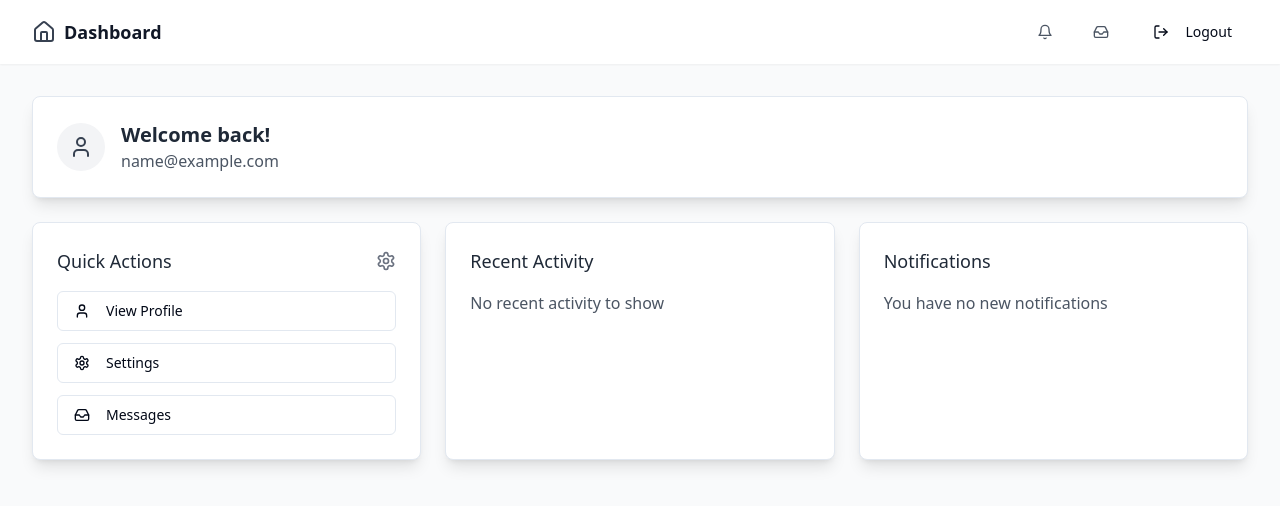
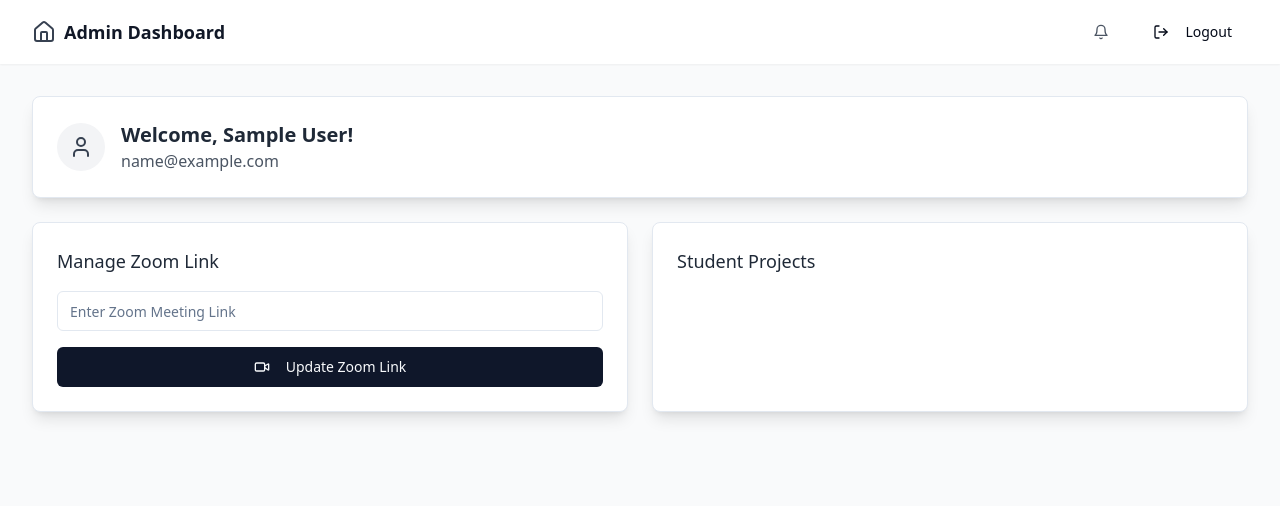
Before and after one commit to PiyushChaturvedii/login-leaf-saver, a React (Vite) app: page /dashboard in a window 1280 px wide. Shown: the top 506 px of the page. Built offline with nearby package versions, Linux system fonts and the light colour scheme; sample sign-in values are in the browser's storage.

Commit message:
Implement basic login system
This commit implements a basic login system with separate logins for admins and students.  Students will be able to submit projects, and admins will assign grades.  Admin will also be able to add Zoom links.

```diff
--- a/src/pages/Dashboard.tsx
+++ b/src/pages/Dashboard.tsx
@@ -1,18 +1,34 @@
 
 import { useState, useEffect } from 'react';
 import { useNavigate } from 'react-router-dom';
-import { User, Settings, LogOut, Home, Bell, Inbox } from 'lucide-react';
+import { User, Settings, LogOut, Home, Bell, Upload, Video, Check } from 'lucide-react';
 import { Button } from "@/components/ui/button";
 import { Card } from "@/components/ui/card";
+import { Input } from "@/components/ui/input";
 import { toast } from "sonner";
 
 interface UserData {
   email: string;
+  name: string;
+  role: 'admin' | 'student';
+}
+
+interface Project {
+  id: string;
+  studentEmail: string;
+  title: string;
+  description: string;
+  submittedAt: string;
+  grade?: number;
 }
 
 const Dashboard = () => {
   const navigate = useNavigate();
   const [userData, setUserData] = useState<UserData | null>(null);
+  const [projectTitle, setProjectTitle] = useState('');
+  const [projectDescription, setProjectDescription] = useState('');
+  const [zoomLink, setZoomLink] = useState('');
+  const [projects, setProjects] = useState<Project[]>([]);
 
   useEffect(() => {
     // Check if user is logged in
@@ -22,6 +38,18 @@ const Dashboard = () => {
       return;
     }
     setUserData(JSON.parse(currentUser));
+
+    // Load projects
+    const savedProjects = localStorage.getItem('projects');
+    if (savedProjects) {
+      setProjects(JSON.parse(savedProjects));
+    }
+
+    // Load zoom link for students
+    const savedZoomLink = localStorage.getItem('zoomLink');
+    if (savedZoomLink) {
+      setZoomLink(savedZoomLink);
+    }
   }, [navigate]);
 
   const handleLogout = () => {
@@ -30,22 +58,55 @@ const Dashboard = () => {
     navigate('/');
   };
 
+  const handleProjectSubmit = (e: React.FormEvent) => {
+    e.preventDefault();
+    if (!userData) return;
+
+    const newProject: Project = {
+      id: Date.now().toString(),
+      studentEmail: userData.email,
+      title: projectTitle,
+      description: projectDescription,
+      submittedAt: new Date().toISOString(),
+    };
+
+    const updatedProjects = [...projects, newProject];
+    localStorage.setItem('projects', JSON.stringify(updatedProjects));
+    setProjects(updatedProjects);
+    setProjectTitle('');
+    setProjectDescription('');
+    toast.success('Project submitted successfully!');
+  };
+
+  const handleZoomLinkUpdate = (e: React.FormEvent) => {
+    e.preventDefault();
+    localStorage.setItem('zoomLink', zoomLink);
+    toast.success('Zoom link updated successfully!');
+  };
+
+  const handleGradeSubmit = (projectId: string, grade: number) => {
+    const updatedProjects = projects.map(project =>
+      project.id === projectId ? { ...project, grade } : project
+    );
+    localStorage.setItem('projects', JSON.stringify(updatedProjects));
+    setProjects(updatedProjects);
+    toast.success('Grade submitted successfully!');
+  };
+
   return (
     <div className="min-h-screen bg-gray-50">
-      {/* Navbar */}
       <nav className="bg-white shadow-sm">
         <div className="max-w-7xl mx-auto px-4 sm:px-6 lg:px-8">
           <div className="flex justify-between items-center h-16">
             <div className="flex items-center">
               <Home className="w-6 h-6 text-gray-700" />
-              <span className="ml-2 text-lg font-semibold text-gray-900">Dashboard</span>
+              <span className="ml-2 text-lg font-semibold text-gray-900">
+                {userData?.role === 'admin' ? 'Admin Dashboard' : 'Student Dashboard'}
+              </span>
             </div>
             <div className="flex items-center space-x-4">
               <Button variant="ghost" size="icon">
                 <Bell className="w-5 h-5 text-gray-600" />
-              </Button>
-              <Button variant="ghost" size="icon">
-                <Inbox className="w-5 h-5 text-gray-600" />
               </Button>
               <Button variant="ghost" onClick={handleLogout}>
                 <LogOut className="w-5 h-5 mr-2" />
@@ -56,9 +117,8 @@ const Dashboard = () => {
         </div>
       </nav>
 
-      {/* Main Content */}
       <div className="max-w-7xl mx-auto px-4 sm:px-6 lg:px-8 py-8">
-        <div className="grid grid-cols-1 md:grid-cols-2 lg:grid-cols-3 gap-6">
+        <div className="grid grid-cols-1 md:grid-cols-2 gap-6">
           {/* Welcome Card */}
           <Card className="col-span-full bg-white p-6 shadow-lg">
             <div className="flex items-center space-x-4">
@@ -66,44 +126,121 @@ const Dashboard = () => {
                 <User className="w-6 h-6 text-gray-700" />
               </div>
               <div>
-                <h2 className="text-xl font-semibold text-gray-800">Welcome back!</h2>
+                <h2 className="text-xl font-semibold text-gray-800">Welcome, {userData?.name}!</h2>
                 <p className="text-gray-600">{userData?.email}</p>
               </div>
             </div>
           </Card>
 
-          {/* Quick Actions */}
+          {userData?.role === 'admin' ? (
+            <>
+              {/* Admin: Zoom Link Management */}
               <Card className="p-6 bg-white shadow-lg">
-            <div className="flex items-center justify-between mb-4">
-              <h3 className="text-lg font-medium text-gray-800">Quick Actions</h3>
-              <Settings className="w-5 h-5 text-gray-500" />
-            </div>
-            <div className="space-y-3">
-              <Button className="w-full justify-start" variant="outline">
-                <User className="w-4 h-4 mr-2" />
-                View Profile
+                <h3 className="text-lg font-medium text-gray-800 mb-4">Manage Zoom Link</h3>
+                <form onSubmit={handleZoomLinkUpdate} className="space-y-4">
+                  <Input
+                    type="url"
+                    placeholder="Enter Zoom Meeting Link"
+                    value={zoomLink}
+                    onChange={(e) => setZoomLink(e.target.value)}
+                    required
+                  />
+                  <Button type="submit" className="w-full">
+                    <Video className="w-4 h-4 mr-2" />
+                    Update Zoom Link
                   </Button>
-              <Button className="w-full justify-start" variant="outline">
-                <Settings className="w-4 h-4 mr-2" />
-                Settings
-              </Button>
-              <Button className="w-full justify-start" variant="outline">
-                <Inbox className="w-4 h-4 mr-2" />
-                Messages
+                </form>
+              </Card>
+
+              {/* Admin: Project Grading */}
+              <Card className="p-6 bg-white shadow-lg">
+                <h3 className="text-lg font-medium text-gray-800 mb-4">Student Projects</h3>
+                <div className="space-y-4">
+                  {projects.map((project) => (
+                    <div key={project.id} className="border p-4 rounded-lg">
+                      <h4 className="font-medium">{project.title}</h4>
+                      <p className="text-sm text-gray-600">{project.description}</p>
+                      <div className="mt-2 flex items-center gap-2">
+                        <Input
+                          type="number"
+                          placeholder="Grade (0-100)"
+                          min="0"
+                          max="100"
+                          defaultValue={project.grade}
+                          onChange={(e) => handleGradeSubmit(project.id, Number(e.target.value))}
+                        />
+                        <Button size="icon" variant="outline">
+                          <Check className="w-4 h-4" />
                         </Button>
                       </div>
+                    </div>
+                  ))}
+                </div>
+              </Card>
+            </>
+          ) : (
+            <>
+              {/* Student: Project Submission */}
+              <Card className="p-6 bg-white shadow-lg">
+                <h3 className="text-lg font-medium text-gray-800 mb-4">Submit Project</h3>
+                <form onSubmit={handleProjectSubmit} className="space-y-4">
+                  <Input
+                    placeholder="Project Title"
+                    value={projectTitle}
+                    onChange={(e) => setProjectTitle(e.target.value)}
+                    required
+                  />
+                  <textarea
+                    className="w-full p-2 border rounded-md"
+                    placeholder="Project Description"
+                    value={projectDescription}
+                    onChange={(e) => setProjectDescription(e.target.value)}
+                    rows={4}
+                    required
+                  />
+                  <Button type="submit" className="w-full">
+                    <Upload className="w-4 h-4 mr-2" />
+                    Submit Project
+                  </Button>
+                </form>
               </Card>
 
-          {/* Additional Cards */}
+              {/* Student: Zoom Link */}
               <Card className="p-6 bg-white shadow-lg">
-            <h3 className="text-lg font-medium text-gray-800 mb-4">Recent Activity</h3>
-            <p className="text-gray-600">No recent activity to show</p>
+                <h3 className="text-lg font-medium text-gray-800 mb-4">Join Class</h3>
+                {zoomLink ? (
+                  <Button
+                    className="w-full"
+                    onClick={() => window.open(zoomLink, '_blank')}
+                  >
+                    <Video className="w-4 h-4 mr-2" />
+                    Join Zoom Meeting
+                  </Button>
+                ) : (
+                  <p className="text-gray-600">No active Zoom link available</p>
+                )}
               </Card>
 
+              {/* Student: View Grades */}
               <Card className="p-6 bg-white shadow-lg">
-            <h3 className="text-lg font-medium text-gray-800 mb-4">Notifications</h3>
-            <p className="text-gray-600">You have no new notifications</p>
+                <h3 className="text-lg font-medium text-gray-800 mb-4">My Projects & Grades</h3>
+                <div className="space-y-4">
+                  {projects
+                    .filter(project => project.studentEmail === userData?.email)
+                    .map((project) => (
+                      <div key={project.id} className="border p-4 rounded-lg">
+                        <h4 className="font-medium">{project.title}</h4>
+                        <p className="text-sm text-gray-600">{project.description}</p>
+                        <p className="mt-2 font-medium">
+                          Grade: {project.grade !== undefined ? project.grade : 'Pending'}
+                        </p>
+                      </div>
+                    ))
+                  }
+                </div>
               </Card>
+            </>
+          )}
         </div>
       </div>
     </div>
--- a/src/pages/Index.tsx
+++ b/src/pages/Index.tsx
@@ -1,7 +1,7 @@
 
 import { useState } from 'react';
 import { useNavigate } from 'react-router-dom';
-import { LogIn, UserPlus, Lock } from 'lucide-react';
+import { LogIn, UserPlus, Lock, School, UserCog } from 'lucide-react';
 import { Button } from "@/components/ui/button";
 import { Input } from "@/components/ui/input";
 import { Card } from "@/components/ui/card";
@@ -10,6 +10,8 @@ import { toast } from "sonner";
 interface UserData {
   email: string;
   password: string;
+  role: 'admin' | 'student';
+  name: string;
 }
 
 const Index = () => {
@@ -17,10 +19,12 @@ const Index = () => {
   const [isLogin, setIsLogin] = useState(true);
   const [email, setEmail] = useState('');
   const [password, setPassword] = useState('');
+  const [name, setName] = useState('');
+  const [role, setRole] = useState<'admin' | 'student'>('student');
 
   const handleSubmit = async (e: React.FormEvent) => {
     e.preventDefault();
-    const userData: UserData = { email, password };
+    const userData: UserData = { email, password, role, name };
 
     try {
       // Save to local storage as JSON
@@ -32,6 +36,13 @@ const Index = () => {
           toast.error("User already exists!");
           return;
         }
+
+        // For admin registration, check if admin already exists
+        if (role === 'admin' && existingData.some((user: UserData) => user.role === 'admin')) {
+          toast.error("Admin account already exists!");
+          return;
+        }
+
         existingData.push(userData);
         localStorage.setItem('users', JSON.stringify(existingData));
         toast.success("Registration successful!");
@@ -41,7 +52,11 @@ const Index = () => {
           user.email === email && user.password === password
         );
         if (user) {
-          localStorage.setItem('currentUser', JSON.stringify({ email: user.email }));
+          localStorage.setItem('currentUser', JSON.stringify({
+            email: user.email,
+            name: user.name,
+            role: user.role
+          }));
           toast.success("Login successful!");
           navigate('/dashboard');
         } else {
@@ -58,17 +73,56 @@ const Index = () => {
       <Card className="w-full max-w-md p-8 backdrop-blur-sm bg-white/90 shadow-xl transition-all duration-300 hover:shadow-2xl">
         <div className="text-center mb-8">
           <div className="inline-block p-3 rounded-full bg-gray-50 mb-4">
-            <Lock className="w-6 h-6 text-gray-700" />
+            {isLogin ? (
+              <School className="w-8 h-8 text-gray-700" />
+            ) : (
+              role === 'admin' ? <UserCog className="w-8 h-8 text-gray-700" /> : <School className="w-8 h-8 text-gray-700" />
+            )}
           </div>
           <h1 className="text-2xl font-semibold text-gray-800 mb-2">
-            {isLogin ? 'Welcome Back' : 'Create Account'}
+            {isLogin ? 'Academy Login' : `${role === 'admin' ? 'Admin' : 'Student'} Registration`}
           </h1>
           <p className="text-gray-600 text-sm">
-            {isLogin ? 'Sign in to access your account' : 'Register for a new account'}
+            {isLogin ? 'Sign in to access your academy account' : 'Register for a new academy account'}
           </p>
         </div>
 
         <form onSubmit={handleSubmit} className="space-y-4">
+          {!isLogin && (
+            <>
+              <div className="space-y-2">
+                <Input
+                  type="text"
+                  placeholder="Full Name"
+                  value={name}
+                  onChange={(e) => setName(e.target.value)}
+                  className="w-full px-4 py-2 transition-all duration-200 focus:ring-2 focus:ring-blue-500"
+                  required
+                />
+              </div>
+              <div className="flex gap-2">
+                <Button
+                  type="button"
+                  variant={role === 'student' ? 'default' : 'outline'}
+                  className="flex-1"
+                  onClick={() => setRole('student')}
+                >
+                  <School className="w-4 h-4 mr-2" />
+                  Student
+                </Button>
+                <Button
+                  type="button"
+                  variant={role === 'admin' ? 'default' : 'outline'}
+                  className="flex-1"
+                  onClick={() => setRole('admin')}
+                >
+                  <UserCog className="w-4 h-4 mr-2" />
+                  Admin
+                </Button>
+              </div>
+            </>
+          )}
+
           <div className="space-y-2">
             <Input
               type="email"
```
Lines whose indentation alone changed are shown as unchanged.
